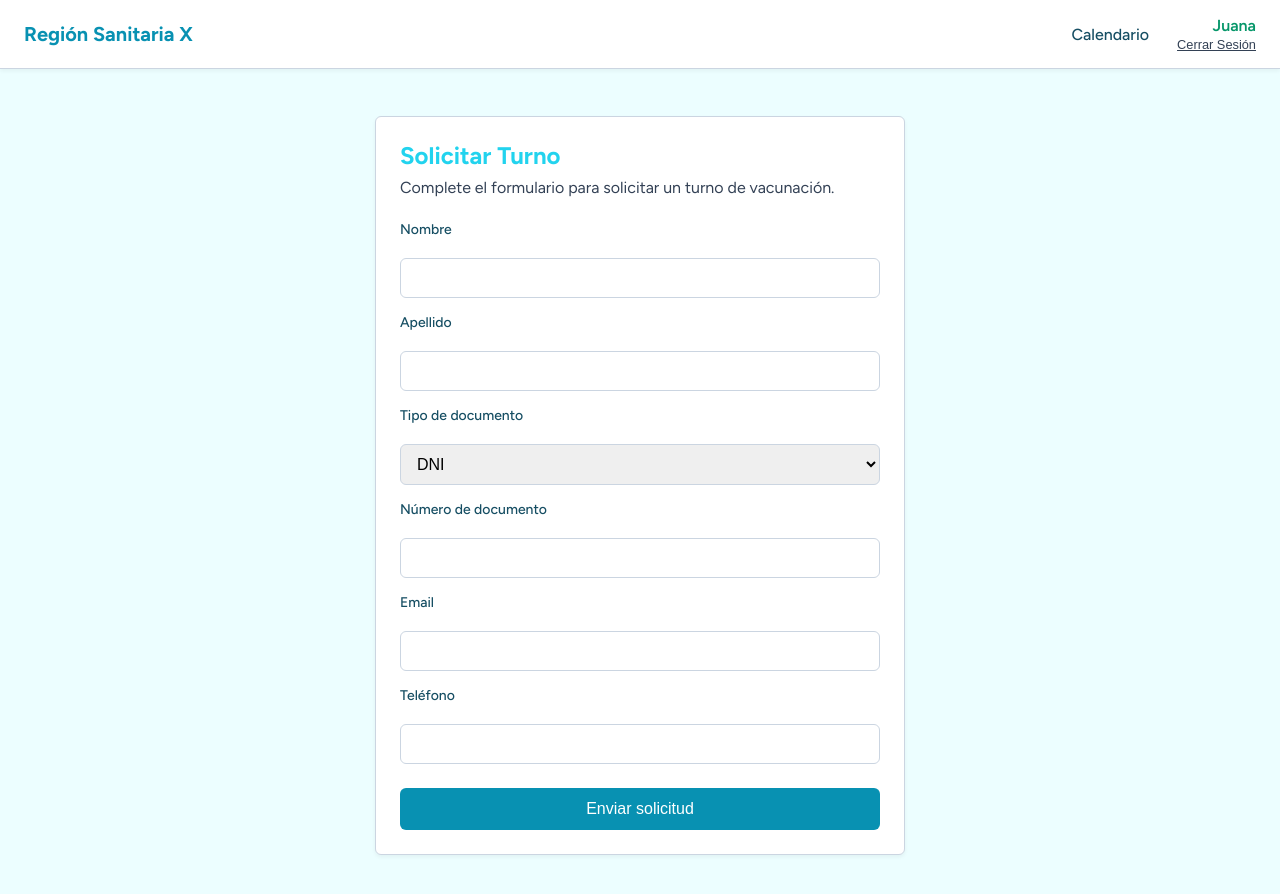
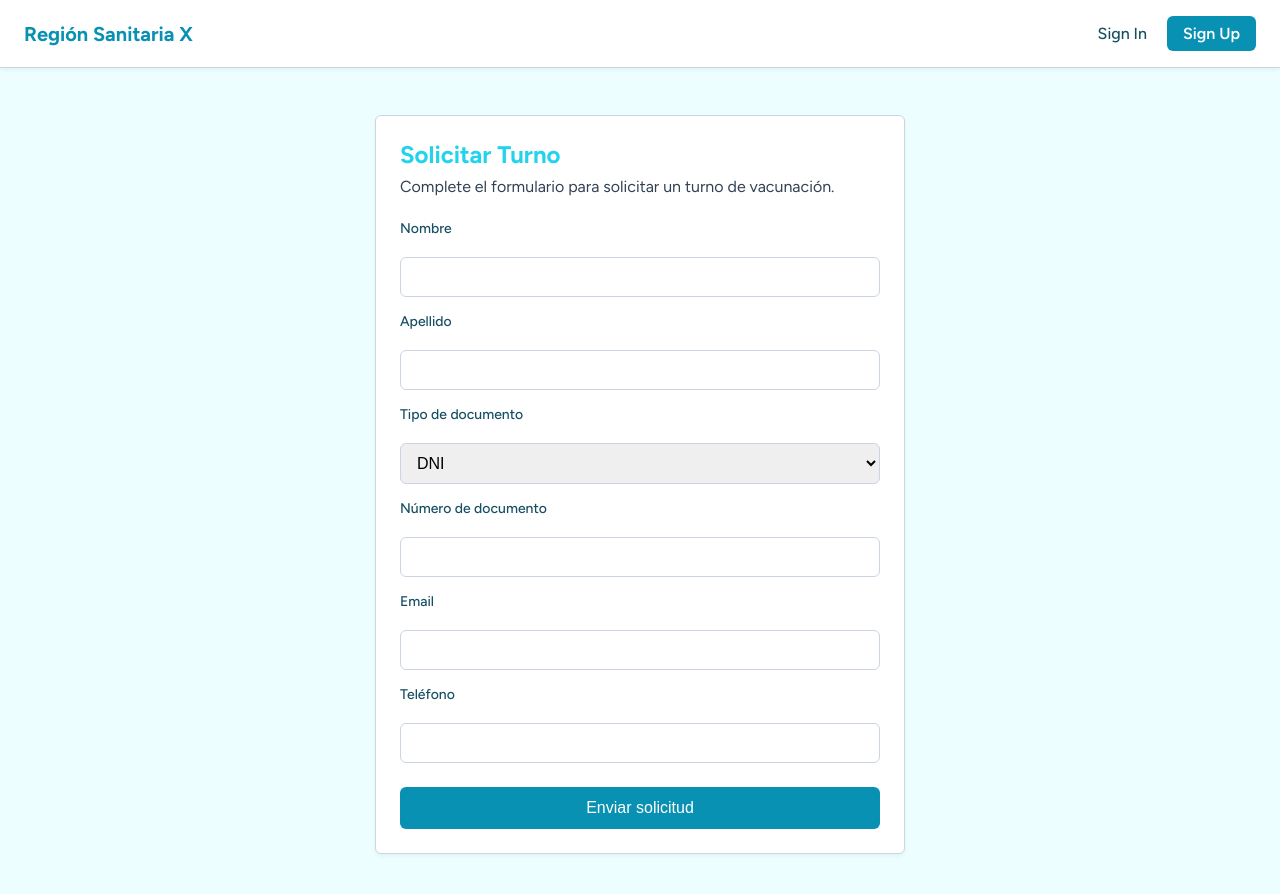
Before and after one commit to adrianabadin/fiebrehemorragica, a Next.js app: page / in a window 1280 px wide. Shown: the top 894 px of the page. Built offline with nearby package versions, Linux system fonts and the light colour scheme.

Commit message:
fix: remove hardcoded user mock, default to null for auth UI

```diff
--- a/src/components/Header.tsx
+++ b/src/components/Header.tsx
@@ -3,9 +3,8 @@ import Link from 'next/link';
 import styles from './Header.module.css';
 
 export default function Header() {
-  // Mock user state. Cambiar a null para probar estado deslogueado.
-  // Cambiar role a 'user' para probar estado sin calendario.
-  const user = { name: "Juana", role: "admin" };
+  // TODO: Replace with real auth hook (e.g. useSession or JWT parsing)
+  const user = null;
 
   return (
     <header className={styles.header}>
```
